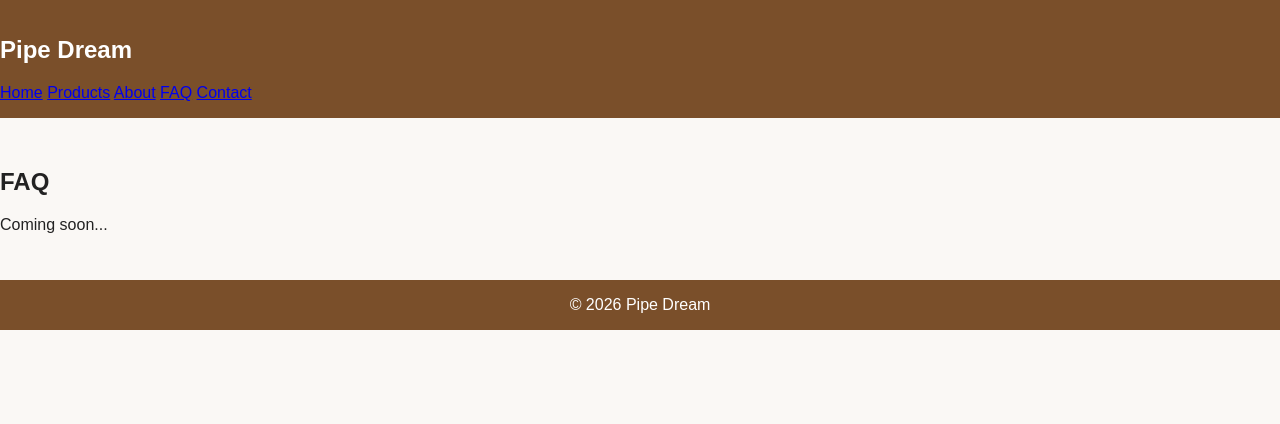
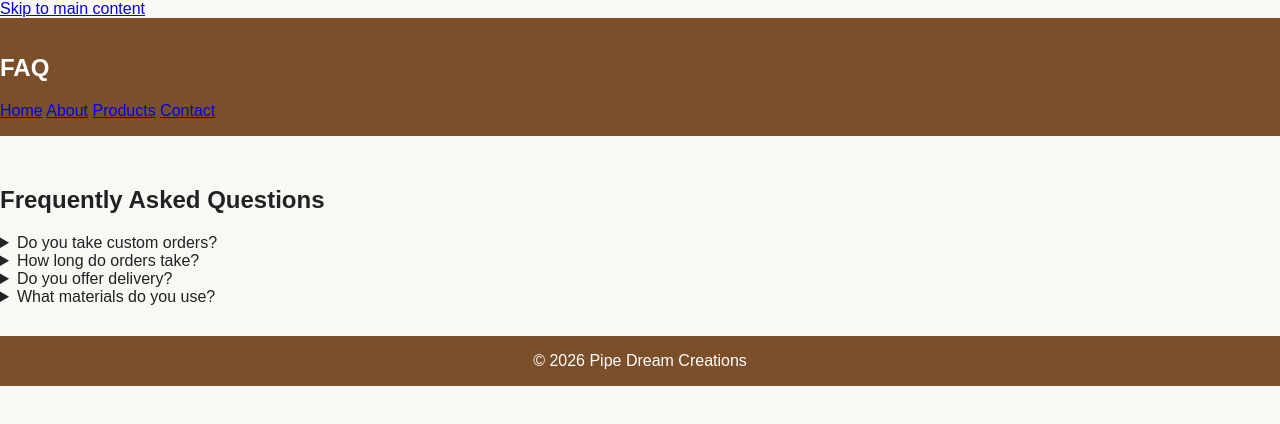
Before and after one commit to ronnelled/Pipe-Dream-Creations, a plain HTML site: page pages/faq.html in a window 1280 px wide. Drawn offline with Linux system fonts and the light colour scheme; files that its build step writes are made by us from their sources.

Commit message:
Update faq.html

```diff
--- a/pages/faq.html
+++ b/pages/faq.html
@@ -6,25 +6,46 @@
 </head>
 <body>
 
+<a href="#main-content">Skip to main content</a>
+
 <header>
-  <nav>
-    <h1>Pipe Dream</h1>
+  <nav aria-label="Main navigation">
+    <h1>FAQ</h1>
     <a href="../index.html">Home</a>
+    <a href="about.html">About</a>
     <a href="products.html">Products</a>
-    <a href="about.html">About</a>
-    <a href="faq.html">FAQ</a>
     <a href="contact.html">Contact</a>
   </nav>
 </header>
 
-<main>
-  <h2>FAQ</h2>
-  <p>Coming soon...</p>
+<main id="main-content">
+
+  <h2>Frequently Asked Questions</h2>
+
+  <details>
+    <summary>Do you take custom orders?</summary>
+    <p>Yes, we create custom designs based on your request.</p>
+  </details>
+
+  <details>
+    <summary>How long do orders take?</summary>
+    <p>Orders typically take 3–7 days depending on complexity.</p>
+  </details>
+
+  <details>
+    <summary>Do you offer delivery?</summary>
+    <p>Delivery options depend on location. Contact us for details.</p>
+  </details>
+
+  <details>
+    <summary>What materials do you use?</summary>
+    <p>All creations are made from high-quality pipe cleaners and craft materials.</p>
+  </details>
+
 </main>
 
 <footer>
-  <p>© 2026 Pipe Dream</p>
+  <p>&copy; 2026 Pipe Dream Creations</p>
 </footer>
 
 </body>
-</html>
```
